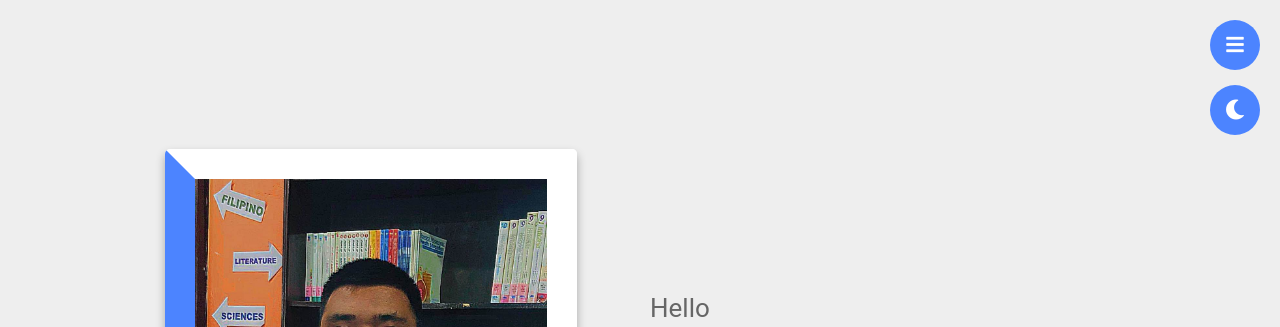
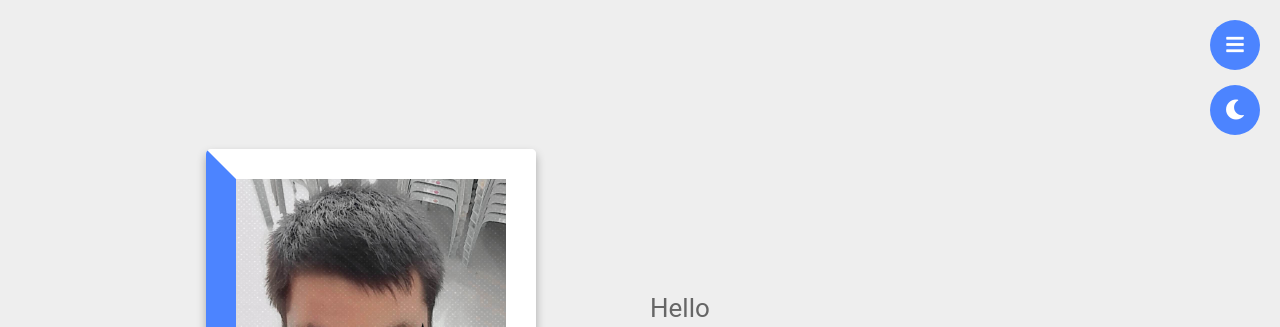
Before and after one commit to Delacruz521/Portfolio, a plain HTML site: page index.html in a window 1280 px wide. Shown: the top 327 px of the page. Drawn offline with nearby package versions, Linux system fonts and the light colour scheme; a script that the page names is missing.

Commit message:
Update index.html

```diff
--- a/index.html
+++ b/index.html
@@ -40,7 +40,7 @@
 <section class="home" id="home">
 
     <div class="image">
-        <img src="Katl 2.jpg" alt="">
+        <img src="Karl.jpg" alt="">
     </div>
 
     <div class="content">
```
